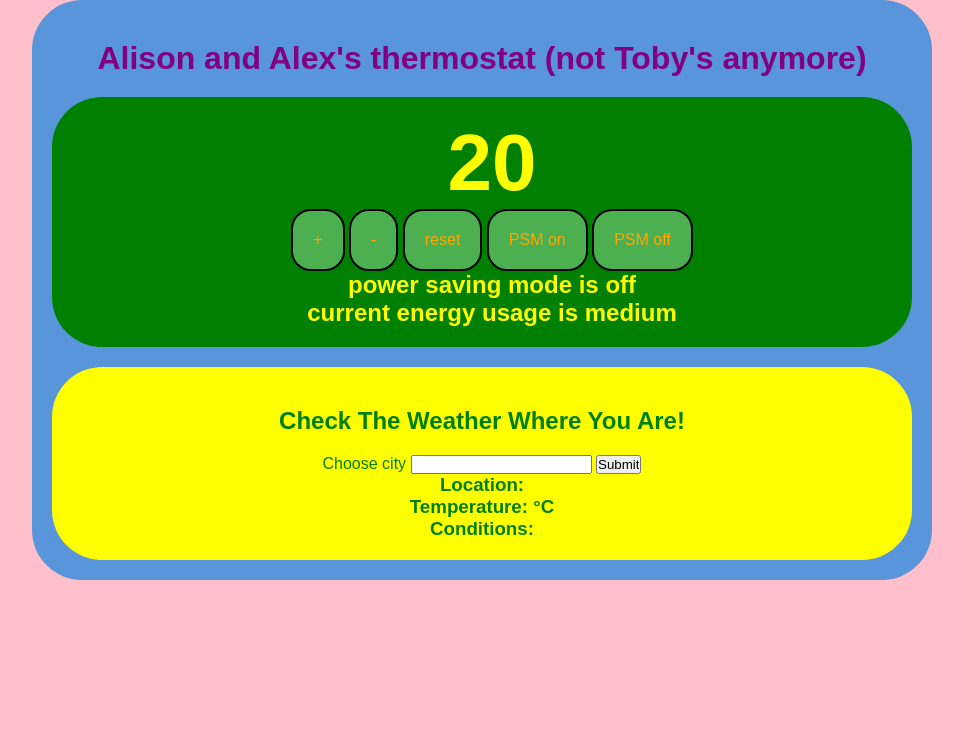
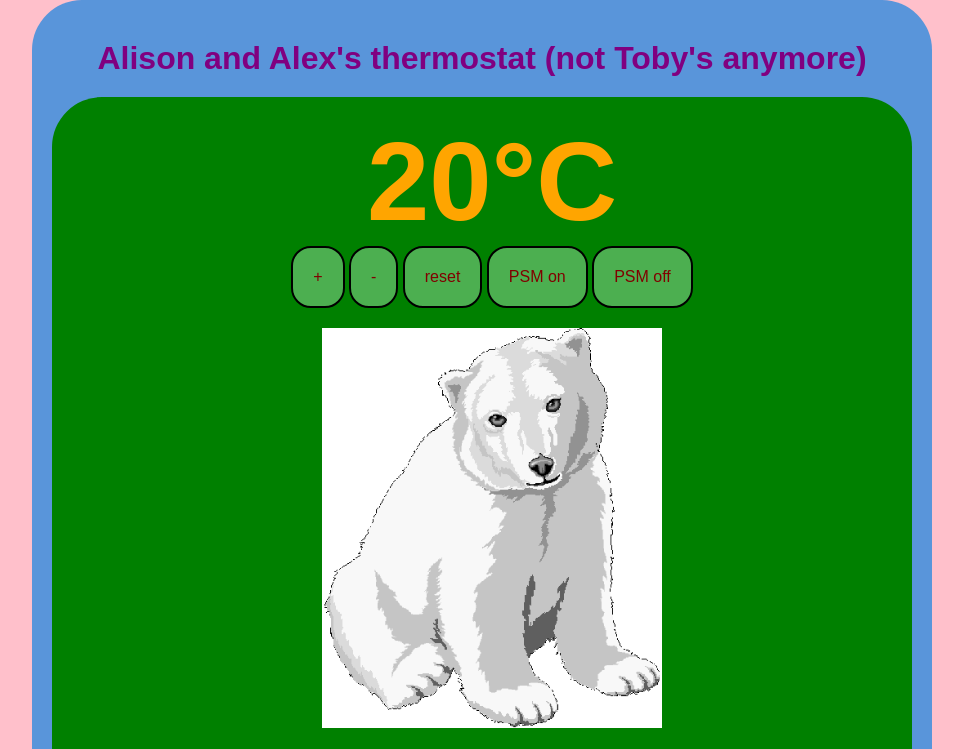
Before and after one commit to AlisonWoodman/thermostat-js, a plain HTML site: page index.html in a window 1280 px wide. Both pictures are taken after a click on the button "PSM off". Shown: the top 749 px of the page, without its empty margins (158-1121 px from the left). Drawn offline with Linux system fonts and the light colour scheme.

Commit message:
More brilliant css added

```diff
--- a/index.html
+++ b/index.html
@@ -9,7 +9,7 @@
 			<div class='page'>
 				<div class='container'>
 					<h1 class='heading'>Alison and Alex's thermostat (not Toby's anymore)</h1>
-					<div class='thermostat'>
+					<div class='thermostat' id="thermostat-css">
 						<h1 class='big' id="temperature"></h1>
 
 						<button class='button' id ="temperature-up">+</button>
@@ -17,6 +17,7 @@
 						<button class='button' id="temperature-reset">reset</button>
 						<button class='button' id="powersaving-on">PSM on</button>
 			    	<button class='button' id="powersaving-off">PSM off</button>
+						<img class='image' id="pb" src="public/images/pb.png"/>
 
 						<h2>power saving mode is <span id="power-saving-status">on</span></h2>
 						<h2>current energy usage is <span id="energy-usage">medium</span></h2>
@@ -26,8 +27,8 @@
 						<h2 class='heading'>Check The Weather Where You Are!</h2>
 						<form id="form" onsubmit="return false;">
 							<label>Choose city</label>
-							<input type="text" id="userInput">
-							<input type="submit" onclick="chooseCity()">
+							<input class="text-input" type="text" id="userInput" placeholder="Enter city">
+							<input class="button" type="submit" onclick="chooseCity()">
 						</form>
 
 						<h3>Location: <span id='location'></span></h3>
--- a/jqueryFunctions.js
+++ b/jqueryFunctions.js
@@ -5,6 +5,7 @@ $( document ).ready(function() {
   var thermostat, updateTemperature, updateEnergyUsage, updateValues;
   thermostat = new Thermostat()
 
+  $("#pb").hide()
 
   updateValues = function() {
     updateTemperature()
@@ -12,11 +13,21 @@ $( document ).ready(function() {
   };
 
   updateTemperature = function(){
-    $("#temperature").text(thermostat.temperature())
+    $("#temperature").text(thermostat.temperature()+ "°C")
   };
 
   updateEnergyUsage = function() {
     $("#energy-usage").text(thermostat.usage())
+      if (thermostat.usage() === 'low') {
+      $("#temperature").css({"color":"yellow"});
+          }
+       if (thermostat.usage() === 'medium') {
+       $("#temperature").css({"color":"orange"});
+          }
+
+      if (thermostat.usage() === 'high') {
+      $("#temperature").css({"color":"red"});
+          }
   };
 
   updateTemperature()
@@ -40,12 +51,14 @@ $( document ).ready(function() {
     thermostat.powersavemode(true)
     $("#power-saving-status").text('on')
     updateValues()
+    $("#pb").hide()
   });
 
   $("#powersaving-off").click(function( event ) {
     thermostat.powersavemode(false)
     updateTemperature()
     $("#power-saving-status").text('off')
+    $("#pb").show()
   });
 
 });
--- a/public/styles.css
+++ b/public/styles.css
@@ -44,7 +44,7 @@
 }
 
 .button {
-  color: orange;
+  color: maroon;
   border: 2px solid black;
   border-radius: 20px;
   font-size: 16px;
@@ -53,6 +53,27 @@
   font-family: Copperplate, "Copperplate Gothic Light", fantasy;
 }
 
+.button:hover {
+  background-color: pink;
+}
+
 .big {
-  font-size: 5em;
+  font-size: 7em;
+  color: orange;
 }
+
+.text-input {
+  color: grey;
+  text-align: center;
+  border: 2px solid black;
+  border-radius: 20px;
+  font-size: 16px;
+  padding: 20px;
+  background-color: black;
+  font-family: Copperplate, "Copperplate Gothic Light", fantasy;
+}
+
+.image {
+  height: 400px;
+  margin: 20px 100px ;
+}
```
Also changed, not shown: public/images/pb.png (added).
